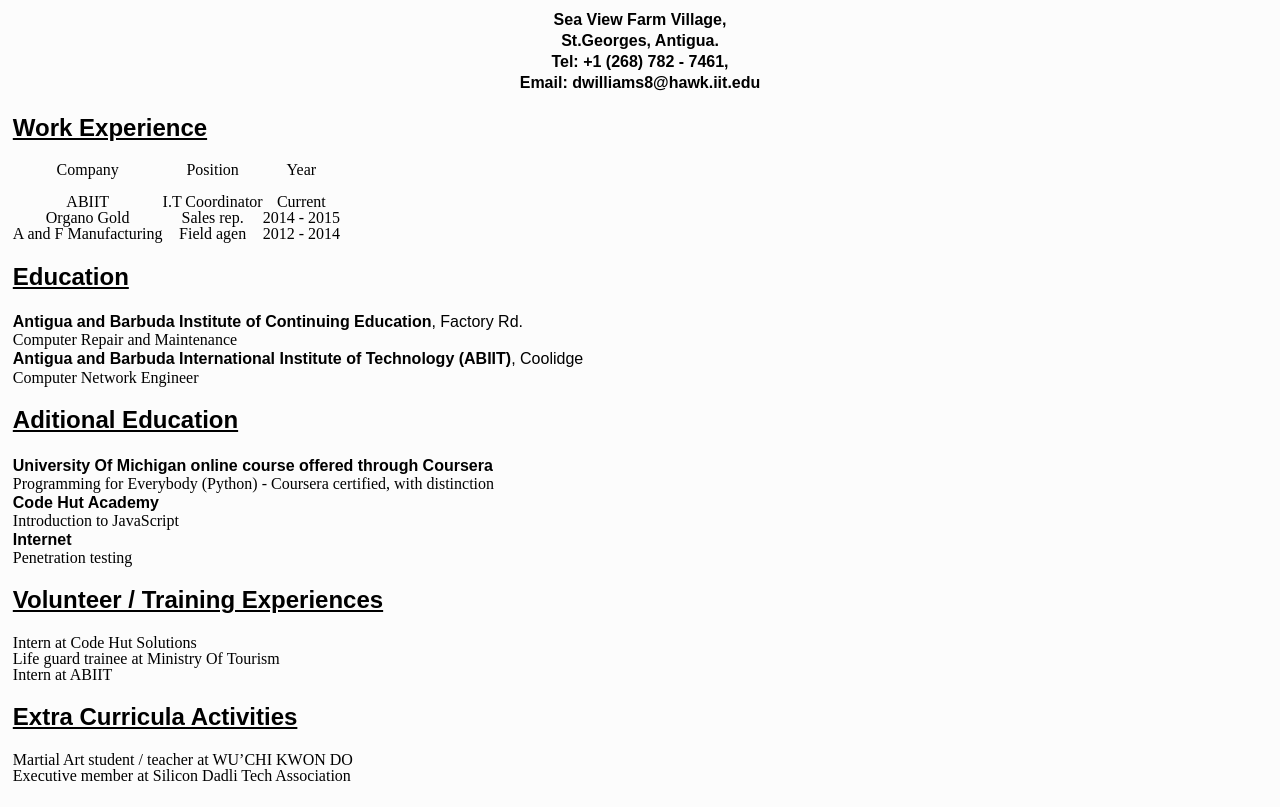
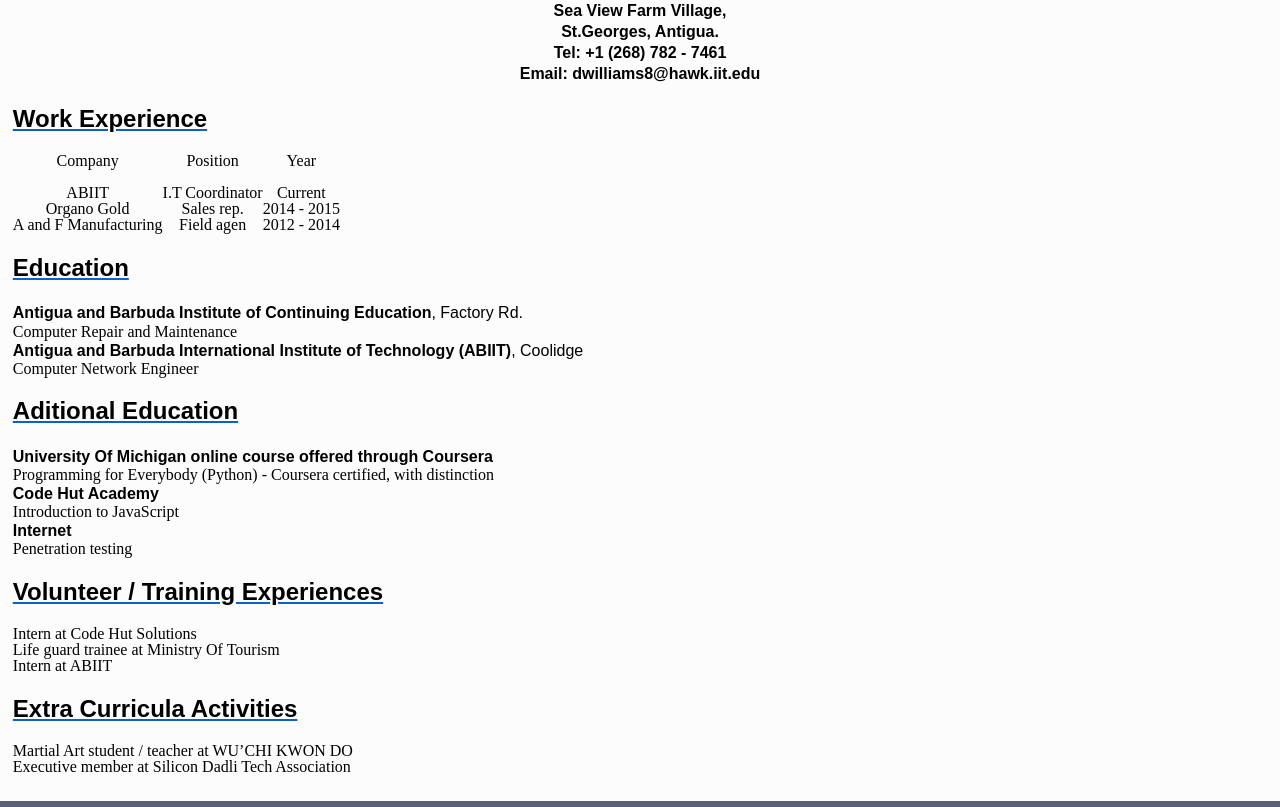
Before and after one commit to dwilliams2017/Project-2, a plain HTML site: page resume.html in a window 1280 px wide. Shown: the part 135-942 px from the top of the page. Drawn offline with Linux system fonts and the light colour scheme; a web font is replaced by a local one.

Commit message:
Update resume.html
Tried adjusting h1 header tag

```diff
--- a/resume.html
+++ b/resume.html
@@ -19,15 +19,17 @@
         </ul>
       </nav>
     </header>
+
     <section class="sec">
-    <section>
       <header id="r_h" >
-        <p class="h1">Dwight B. Williams</p>
-        <p class="bold_p">Sea View Farm Village, <p class="bold_p">St.Georges, Antigua.</p> <p class="bold_p">Tel: +1 (268) 782 - 7461,</p> <p class="bold_p">Email: dwilliams8@hawk.iit.edu</p>
+        <h1 class="h1">Dwight B. Williams</h1>
+        <p class="bold_p">Sea View Farm Village,
+        <p class="bold_p">St.Georges, Antigua.</p>
+        <p class="bold_p">Tel: +1 (268) 782 - 7461</p>
+        <p class="bold_p">Email: dwilliams8@hawk.iit.edu</p>
       </header>
-    </section>
-    <section>
-      <h2>Work Experience</h2>
+    <section class="sec2">
+      <h2 class="h2_decoration">Work Experience</h2>
       <table>
         <tr>
           <th>Company</th><th>Position</th><th>Year</th>
@@ -44,7 +46,7 @@
       </table>
     </section>
     <section>
-      <h2>Education</h2>
+      <h2 class="h2_decoration">Education</h2>
       <p><strong>Antigua and Barbuda Institute of Continuing Education</strong>, Factory Rd.</p>
       <ul>
         <li>Computer Repair and Maintenance</li>
@@ -55,7 +57,7 @@
       </ul>
     </section>
     <section>
-      <h2>Aditional Education</h2>
+      <h2 class="h2_decoration">Aditional Education</h2>
       <p><strong>University Of Michigan online course offered through Coursera</strong></p>
       <ul>
         <li>Programming for Everybody (Python) - Coursera certified, with distinction</li>
@@ -70,7 +72,7 @@
       </ul>
     </section>
     <section>
-      <h2>Volunteer / Training Experiences</h2>
+      <h2 class="h2_decoration">Volunteer / Training Experiences</h2>
       <ul>
         <li>Intern at Code Hut Solutions</li>
         <li>Life guard trainee at Ministry Of Tourism</li>
@@ -78,7 +80,7 @@
       </ul>
     </section>
     <section>
-      <h2>Extra Curricula Activities</h2>
+      <h2 class="h2_decoration">Extra Curricula Activities</h2>
       <ul>
         <li>Martial Art student / teacher at WU’CHI KWON DO</li>
         <li>Executive member at Silicon Dadli Tech Association</li>
```
